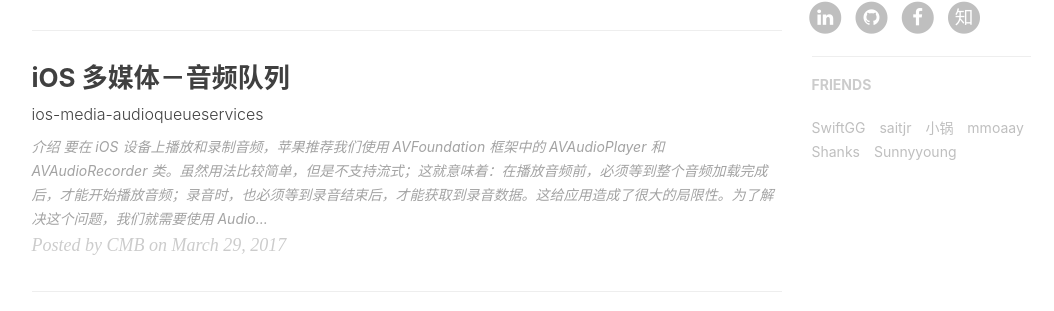
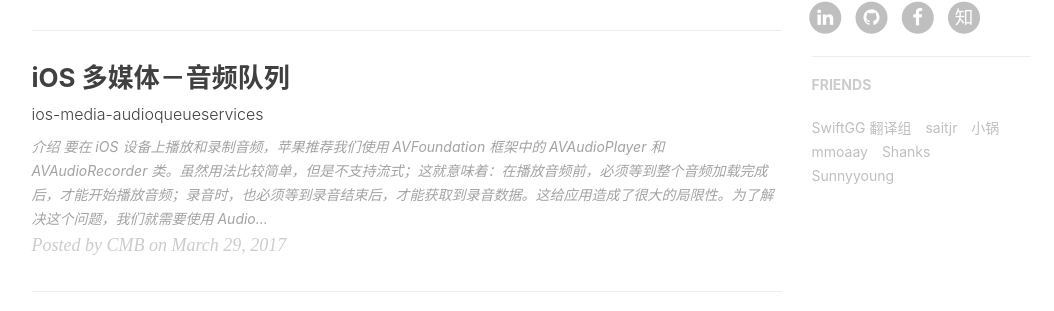
Before and after one commit to chenmingbiao/chenmingbiao.github.io, a Jekyll site: the page built from index.html, in a window 1280 px wide and 900 px high, scrolled down 789 px. Shown: the part 141-452 px from the top of the window, without its empty margins (136-1190 px from the left). Built offline with Jekyll 4.4.1, drawn with Linux system fonts in a browser that asks for light colours; nearby versions of some CDN libraries; the list of posts is cut into pages by our own code; comment, search, counter and statistics services are not loaded.

Commit message:
[Optimize] Change Footer

```diff
--- a/_config.yml
+++ b/_config.yml
@@ -77,7 +77,7 @@ service-worker: true
 # Friends
 friends: [
     {
-        title: "SwiftGG",
+        title: "SwiftGG 翻译组",
         href: "http://swift.gg/"
     },
     {
```
